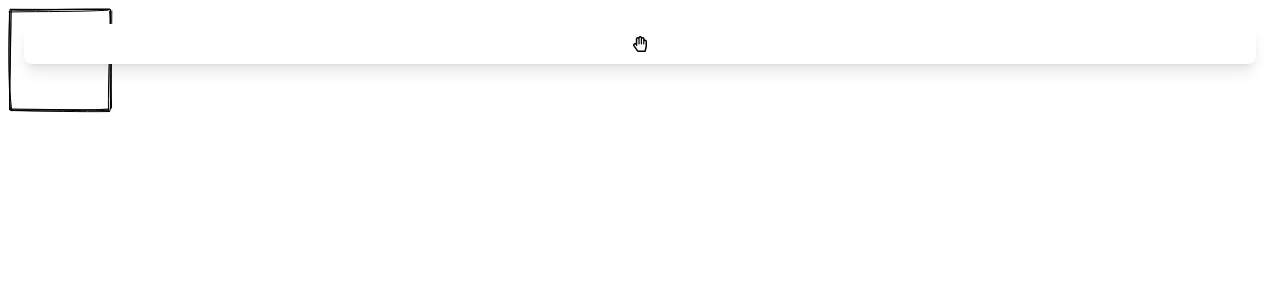
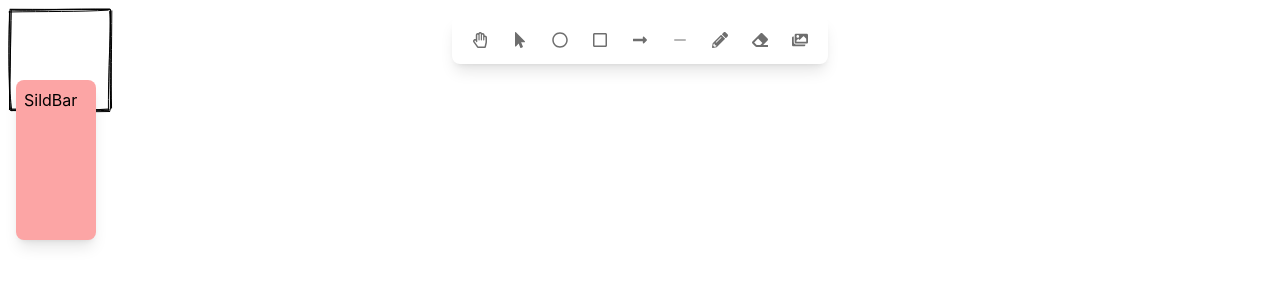
Before and after one commit to Fizzbow/ExcalidrawClone, a React (Vite) app: page / in a window 1280 px wide. Shown: the top 300 px of the page. Built offline with nearby package versions, Linux system fonts and the light colour scheme.

Commit message:
style:EditPanel

```diff
--- a/src/App.tsx
+++ b/src/App.tsx
@@ -1,7 +1,7 @@
 import { useEffect, useRef } from "react";
 import "./App.css";
 import rough from "roughjs";
-import { TopBar } from "./components/TopBar";
+import EditPanel from "./pages/EditPanel";
 
 const generator = rough.generator();
 function App() {
@@ -18,7 +18,7 @@ function App() {
   });
   return (
     <>
-      <TopBar />
+      <EditPanel />
       <canvas
         ref={canvasRef}
         width={window.innerWidth}
--- /dev/null
+++ b/src/components/SildBar.tsx
@@ -0,0 +1,13 @@
+const SildBar = () => {
+  return (
+    <div className="bg-red-300 p-2 h-40 w-20 rounded-lg shadow-lg">SildBar</div>
+  );
+};
+const Stroke = () => {
+  return <></>;
+};
+
+const BackGroundColor = () => {
+  return <></>;
+};
+export default SildBar;
--- a/src/components/TopBar.tsx
+++ b/src/components/TopBar.tsx
@@ -1,11 +1,111 @@
-import React from "react";
-import { FaRegHandPaper } from "react-icons/fa";
+import {
+  FaRegHandPaper,
+  FaMousePointer,
+  FaRegCircle,
+  FaRegSquare,
+  FaLongArrowAltRight,
+  FaEraser,
+  FaPencilAlt,
+  FaImages,
+} from "react-icons/fa";
+import { AiOutlineMinus } from "react-icons/ai";
 import { Button } from "../components/button/Button";
+import { useState } from "react";
 
-export const TopBar = () => {
+const initButtonConfigs = [
+  {
+    icon: <FaRegHandPaper />,
+    id: "handPaper",
+    isSelect: false,
+    onClick: () => {
+      console.log("RegHandPaper button clicked");
+    },
+  },
+  {
+    icon: <FaMousePointer />,
+    id: "mousePointer",
+    isSelect: false,
+    onClick: () => {
+      console.log("Mouse Pointer button clicked");
+    },
+  },
+  {
+    icon: <FaRegCircle />,
+    id: "circle",
+    isSelect: false,
+    onClick: () => {
+      console.log("Circle button clicked");
+    },
+  },
+  {
+    icon: <FaRegSquare />,
+    id: "square",
+    isSelect: false,
+    onClick: () => {
+      console.log("Square button clicked");
+    },
+  },
+  {
+    icon: <FaLongArrowAltRight />,
+    id: "arrowRight",
+    isSelect: false,
+    onClick: () => {
+      console.log("arrowRight button clicked");
+    },
+  },
+  {
+    icon: <AiOutlineMinus />,
+    id: "windowMinimize",
+    isSelect: false,
+    onClick: () => {
+      console.log("arrowRight button clicked");
+    },
+  },
+  {
+    icon: <FaPencilAlt />,
+    id: "pencil",
+    isSelect: false,
+    onClick: () => {
+      console.log("image pencil clicked");
+    },
+  },
+  {
+    icon: <FaEraser />,
+    id: "eraser",
+    isSelect: false,
+    onClick: () => {
+      console.log("eraser button clicked");
+    },
+  },
+  {
+    icon: <FaImages />,
+    id: "images",
+    isSelect: false,
+    onClick: () => {
+      console.log("eraser button clicked");
+    },
+  },
+];
+
+const TopBar = () => {
+  const [buttonConfigs, setButtonConfigs] = useState(initButtonConfigs);
+  const toggleSelect = (id: string) => {
+    const updatedSelect = buttonConfigs.map((config) => {
+      if (config.id === id) {
+        config.isSelect = true;
+        return config;
+      } else {
+        config.isSelect = false;
+        return config;
+      }
+    });
+    setButtonConfigs(updatedSelect);
+  };
   return (
+    <header className="w-full  flex justify-center">
       <div
         className="
+        p-2
         shadow-lg
         bg-white
         flex
@@ -13,17 +113,26 @@ export const TopBar = () => {
         justify-center
         items-center
         z-900
-      flex-1
-      absolute
-      h-10 left-6 top-6 right-6 bottom-6
         rounded-lg
         "
       >
         <div>
-        <Button>
-          <FaRegHandPaper />
+          {buttonConfigs.map((config) => (
+            <Button
+              className={`mx-1  ${
+                config.isSelect
+                  ? "bg-primary/20 text-primary/90"
+                  : "text-greyness"
+              }`}
+              key={config.id}
+              onClick={() => (config.onClick, toggleSelect(config.id))}
+            >
+              {config.icon}
             </Button>
+          ))}
         </div>
       </div>
+    </header>
   );
 };
+export default TopBar;
--- a/src/components/button/Button.tsx
+++ b/src/components/button/Button.tsx
@@ -1,19 +1,24 @@
 import React, { ReactNode } from "react";
 interface Props {
   children?: ReactNode;
-  onclick: () => void;
+  className?: string;
+  onClick: () => void;
 }
 
-export const Button = ({ children, onclick }: Props) => {
+export const Button = ({ children, onClick, className }: Props) => {
   return (
     <button
-      onClick={onclick}
-      className="
+      onClick={onClick}
+      className={`
       p-2
       cursor-pointer
       rounded-md
       hover:bg-gray-500/10
-      "
+      active:outline
+      active:outline-1
+      active:outline-primary/100
+      ${className}
+      `}
     >
       {children}
     </button>
--- a/src/index.css
+++ b/src/index.css
@@ -15,6 +15,7 @@
     -webkit-text-size-adjust: 100%;
 
     --color-primary: 104, 101, 219;
+    --color-greyness: 110, 110, 110;
   }
 
   a {
--- /dev/null
+++ b/src/pages/Canvas.tsx
@@ -0,0 +1,7 @@
+import React from "react";
+
+const Canvas = () => {
+  return <div>Canvas</div>;
+};
+
+export default Canvas;
--- /dev/null
+++ b/src/pages/EditPanel.tsx
@@ -0,0 +1,13 @@
+import TopBar from "../components/TopBar";
+import SildBar from "../components/SildBar";
+
+const EditPanel = () => {
+  return (
+    <div className="p-4 w-full h-full absolute flex flex-col gap-4">
+      <TopBar />
+      <SildBar />
+    </div>
+  );
+};
+
+export default EditPanel;
--- a/tailwind.config.js
+++ b/tailwind.config.js
@@ -15,6 +15,7 @@ export default {
     extend: {
       colors: {
         primary: withOpacity("--color-primary"),
+        greyness: withOpacity("--color-greyness"),
       },
     },
   },
```
Lines whose indentation alone changed are shown as unchanged.
